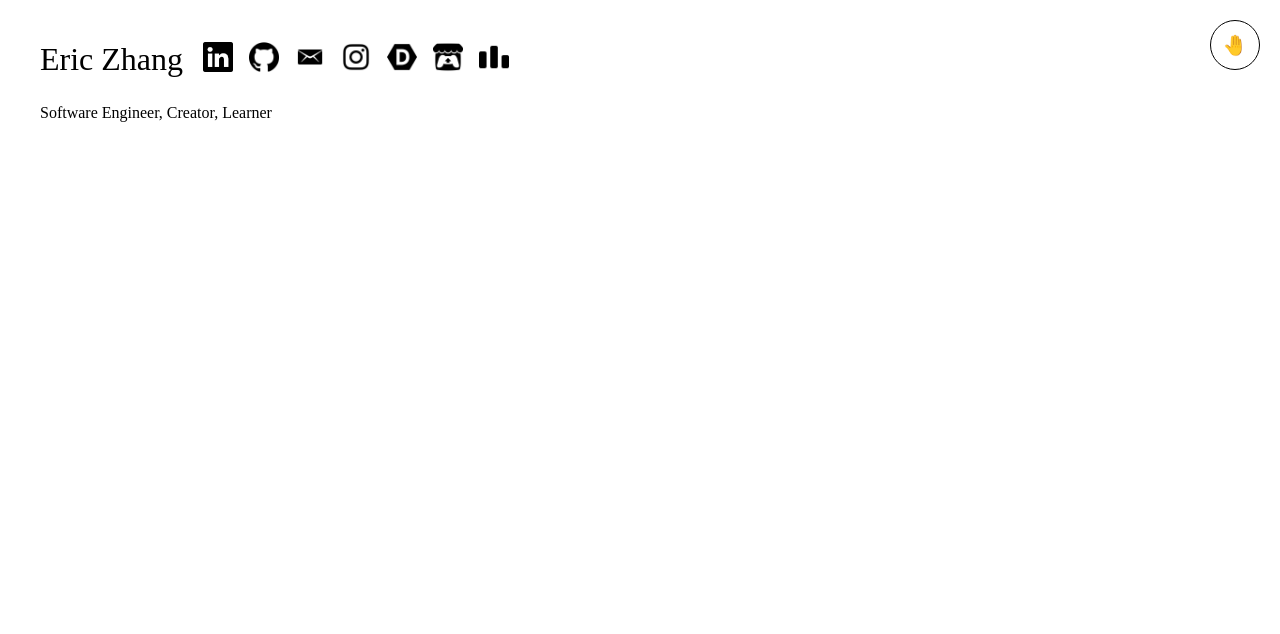
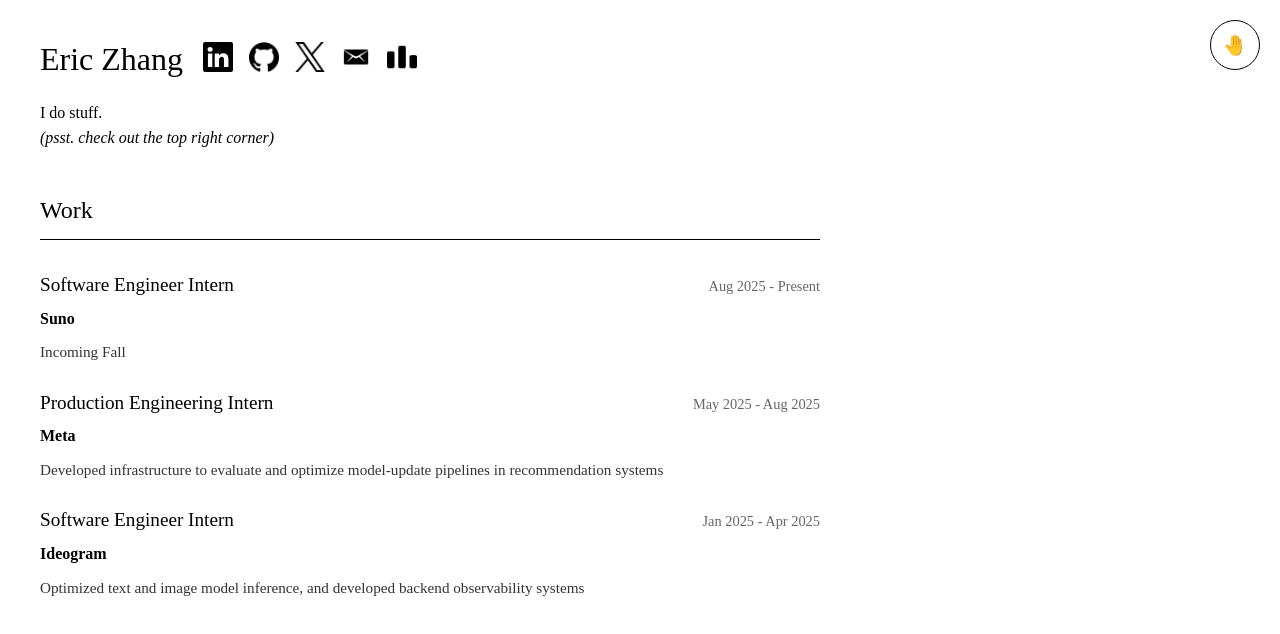
Before and after one commit to 16BitNarwhal/16BitNarwhal.github.io, a React (Create React App) app: page / in a window 1280 px wide. Shown: the top 634 px of the page. Built offline with nearby package versions, Linux system fonts and the light colour scheme.

Commit message:
add work

```diff
--- a/src/App.tsx
+++ b/src/App.tsx
@@ -122,10 +122,16 @@ const Header = () => {
             rel='noreferrer'>
             <img src='socials/github.png' alt='GitHub' className='clickable' />
           </a>
+          <a
+            href='https://twitter.com/16BitNarwhal'
+            target='_blank'
+            rel='noreferrer'>
+            <img src='socials/twitter.png' alt='Twitter' className='clickable' />
+          </a>
           <a href='mailto:ericzh1616@gmail.com' target='_blank' rel='noreferrer'>
             <img src='socials/mail.png' alt='Email' className='clickable' />
           </a>
-          <a
+          {/* <a
             href='https://www.instagram.com/16bitnarwhal/'
             target='_blank'
             rel='noreferrer'>
@@ -146,7 +152,7 @@ const Header = () => {
             target='_blank'
             rel='noreferrer'>
             <img src='socials/itchio.png' alt='Itch.io' className='clickable' />
-          </a>
+          </a> */}
           <a
             href='https://codeforces.com/profile/16BitNarwhal'
             target='_blank'
@@ -160,7 +166,8 @@ const Header = () => {
         </div>
       </div>
       <p style={{ margin: '0 0 20px 0', fontSize: '1rem' }}>
-        Software Engineer, Creator, Learner
+        I do stuff.
+        <br/><i>(psst. check out the top right corner)</i>
       </p>
     </div>
   );
@@ -170,6 +177,91 @@ const Main = () => {
   return (
     <div className='main'>
       <Header />
+      <WorkSection />
+    </div>
+  );
+};
+
+const WorkSection = () => {
+  const workExperience = [
+    {
+      position: "Software Engineer Intern",
+      company: "Suno",
+      dateRange: "Aug 2025 - Present",
+      description: "Incoming Fall"
+    },
+    {
+      position: "Production Engineering Intern",
+      company: "Meta",
+      dateRange: "May 2025 - Aug 2025",
+      description: "Developed infrastructure to evaluate and optimize model-update pipelines in recommendation systems"
+    },
+    {
+      position: "Software Engineer Intern",
+      company: "Ideogram",
+      dateRange: "Jan 2025 - Apr 2025",
+      description: "Optimized text and image model inference, and developed backend observability systems"
+    }
+  ];
+
+  return (
+    <div style={{ marginTop: '40px' }}>
+      <h2 style={{
+        fontSize: '1.5rem',
+        fontWeight: 'normal',
+        margin: '0 0 30px 0',
+        borderBottom: '1px solid #000000',
+        paddingBottom: '10px'
+      }}>
+        Work
+      </h2>
+      <div style={{ display: 'flex', flexDirection: 'column', gap: '25px' }}>
+        {workExperience.map((work, index) => (
+          <div key={index} style={{
+            display: 'flex',
+            flexDirection: 'column',
+            gap: '5px'
+          }}>
+            <div style={{
+              display: 'flex',
+              justifyContent: 'space-between',
+              alignItems: 'baseline',
+              flexWrap: 'wrap',
+              gap: '10px'
+            }}>
+              <h3 style={{
+                fontSize: '1.2rem',
+                fontWeight: 'normal',
+                margin: 0
+              }}>
+                {work.position}
+              </h3>
+              <span style={{
+                fontSize: '0.9rem',
+                color: '#666666',
+                whiteSpace: 'nowrap'
+              }}>
+                {work.dateRange}
+              </span>
+            </div>
+            <div style={{
+              fontSize: '1rem',
+              fontWeight: 'bold',
+              color: '#000000'
+            }}>
+              {work.company}
+            </div>
+            <p style={{
+              fontSize: '0.95rem',
+              margin: '5px 0 0 0',
+              color: '#333333',
+              lineHeight: '1.4'
+            }}>
+              {work.description}
+            </p>
+          </div>
+        ))}
+      </div>
     </div>
   );
 };
```
Also changed, not shown: public/socials/twitter.png (added).
